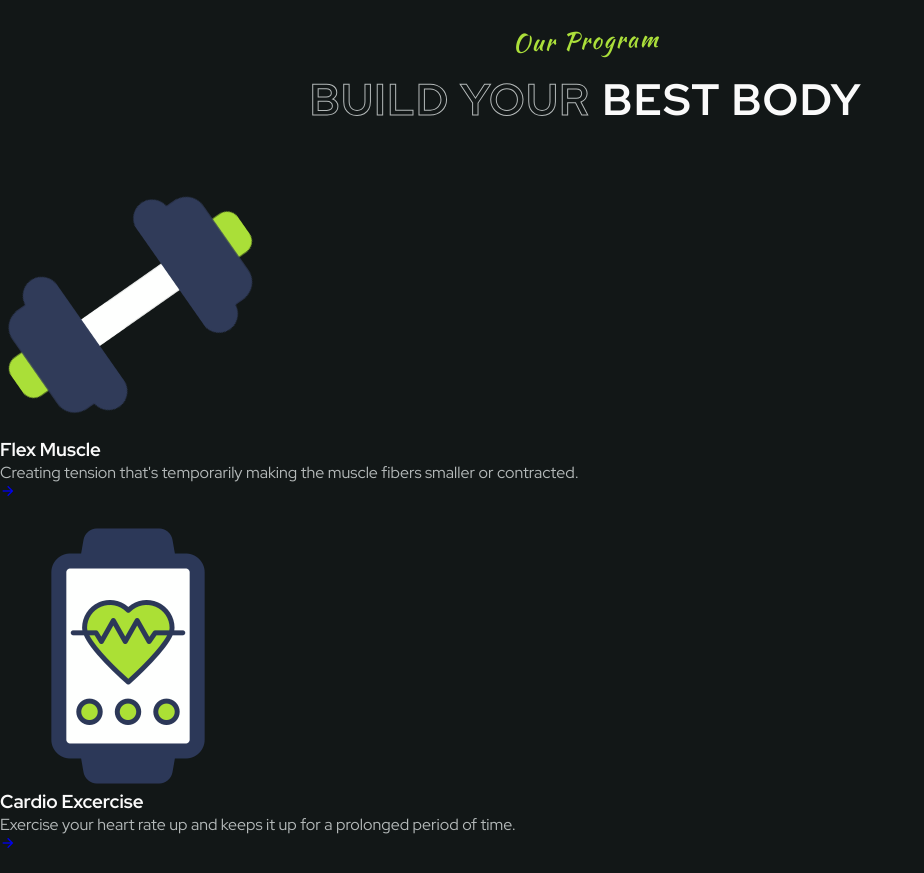
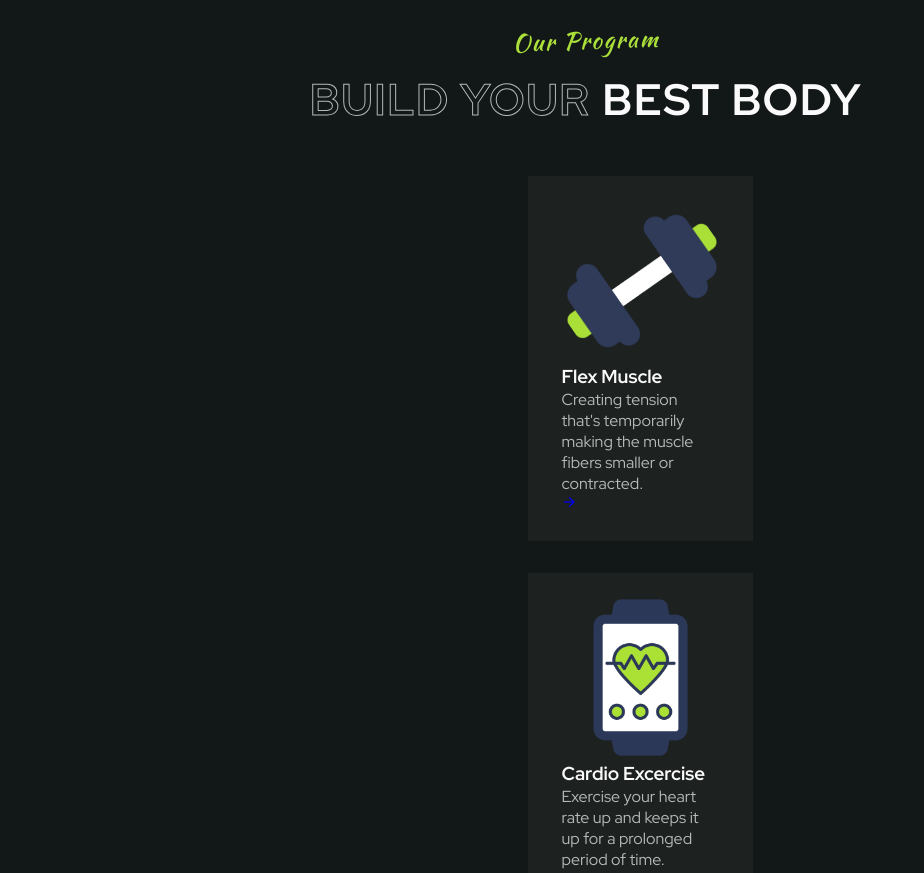
Before and after one commit to noravers/gym-responsive-website, a plain HTML site: page index.html in a window 1280 px wide. Shown: the part 1094-1967 px from the top of the page, without its empty margins (0-924 px from the left). Drawn offline with nearby package versions, Linux system fonts and the light colour scheme.

Commit message:
articles

```diff
--- a/assets/css/styles.css
+++ b/assets/css/styles.css
@@ -391,6 +391,19 @@ img {
 
 /*=============== PROGRAM ===============*/
 
+.program__container {
+    grid-template-columns: 225px;
+    justify-content: center;
+    row-gap: 2rem
+}
+
+.program__card {
+    display: grid;
+    background-color: hsla(79, 6%, 64%, .07);
+    padding: 1.5rem 2rem;
+    border: 2px solid transparent;
+    transition: background .5s, border .4s
+}
 
 /*=============== CHOOSE ===============*/
 
```
